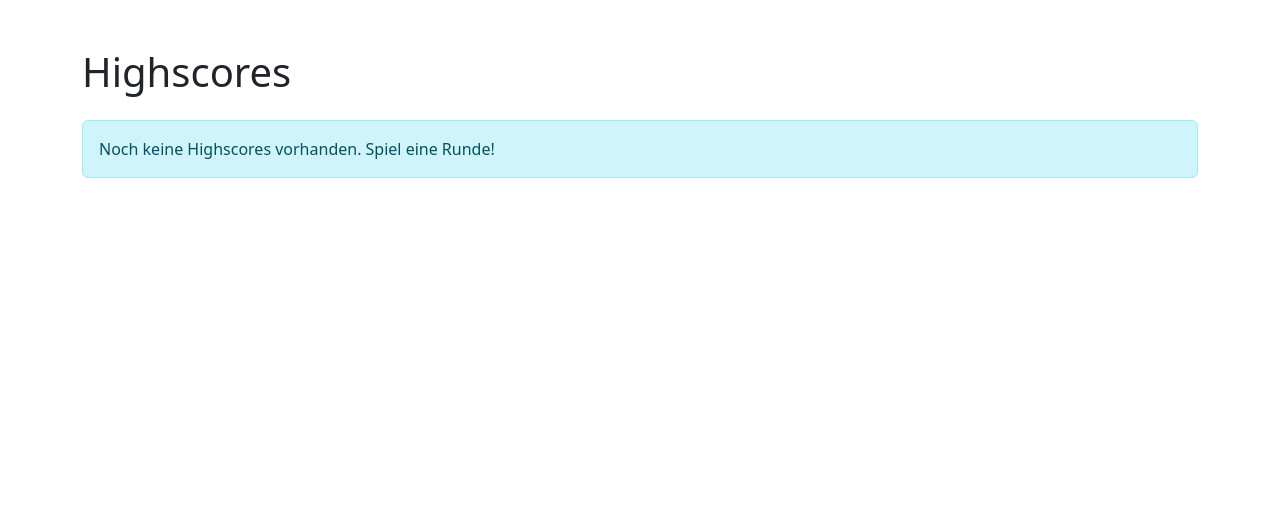
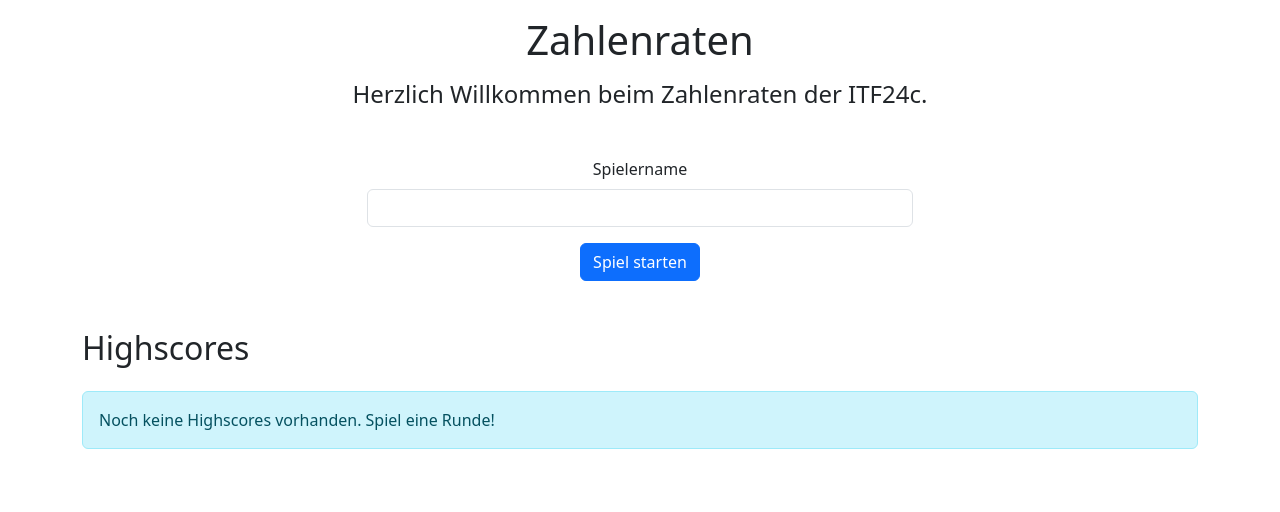
Before and after one commit to ohayentbs1/Zahlenraten, a Flask app: page / in a window 1280 px wide. Shown: the top 512 px of the page. Run offline with Flask 3, Linux system fonts and the light colour scheme; some libraries are stand-ins or nearby versions.

Commit message:
[FEAT]: start page added

```diff
--- a/templates/base.html
+++ b/templates/base.html
@@ -1,5 +1,5 @@
 <!doctype html>
-<html lang="en">
+<html lang="de">
     <head>
         {% block head %}
         <meta charset="utf-8">
@@ -9,10 +9,13 @@
             {{ bootstrap.load_css() }}
         {% endblock %}
 
-        <title>Your page title</title>
+        <title>{% block title %}Zahlenraten{% endblock %}</title>
         {% endblock %}
     </head>
     <body>
+        <header class="container pt-3 pb-0 text-center">
+            <h1>Zahlenraten</h1>
+        </header>
         {% block content %}{% endblock %}
 
         {% block scripts %}
--- a/templates/index.html
+++ b/templates/index.html
@@ -1,11 +1,19 @@
 {% extends "base.html" %}
-
-{% block title %}Highscore Liste{% endblock %}
 
 {% block content %}
 
-<div class="container py-5">
-<h1 class="mb-4">Highscores</h1>
+<div class="container pt-2 pb-5">
+    <h4 class="mb-5 text-center">Herzlich Willkommen beim Zahlenraten der ITF24c.</h4>
+
+    <div class="row justify-content-center mb-5">
+        <div class="col-12 col-md-6 text-center">
+            <label for="player-name" class="form-label">Spielername</label>
+            <input type="text" class="form-control mb-3" id="player-name" name="player_name">
+            <button type="button" class="btn btn-primary">Spiel starten</button>
+        </div>
+    </div>
+
+    <h2 class="mb-4">Highscores</h2>
 
 {% if highscores %}
 
```
